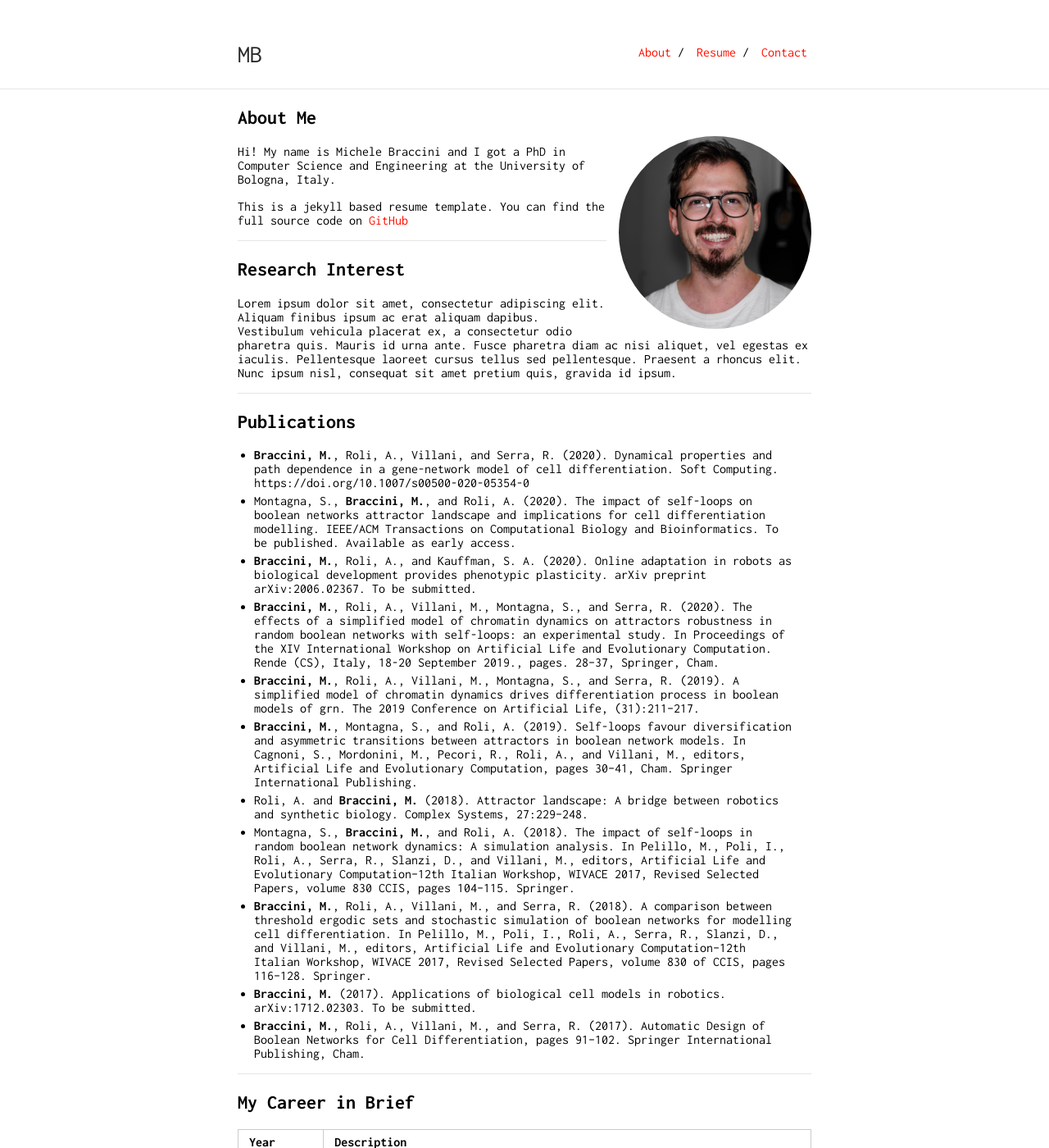
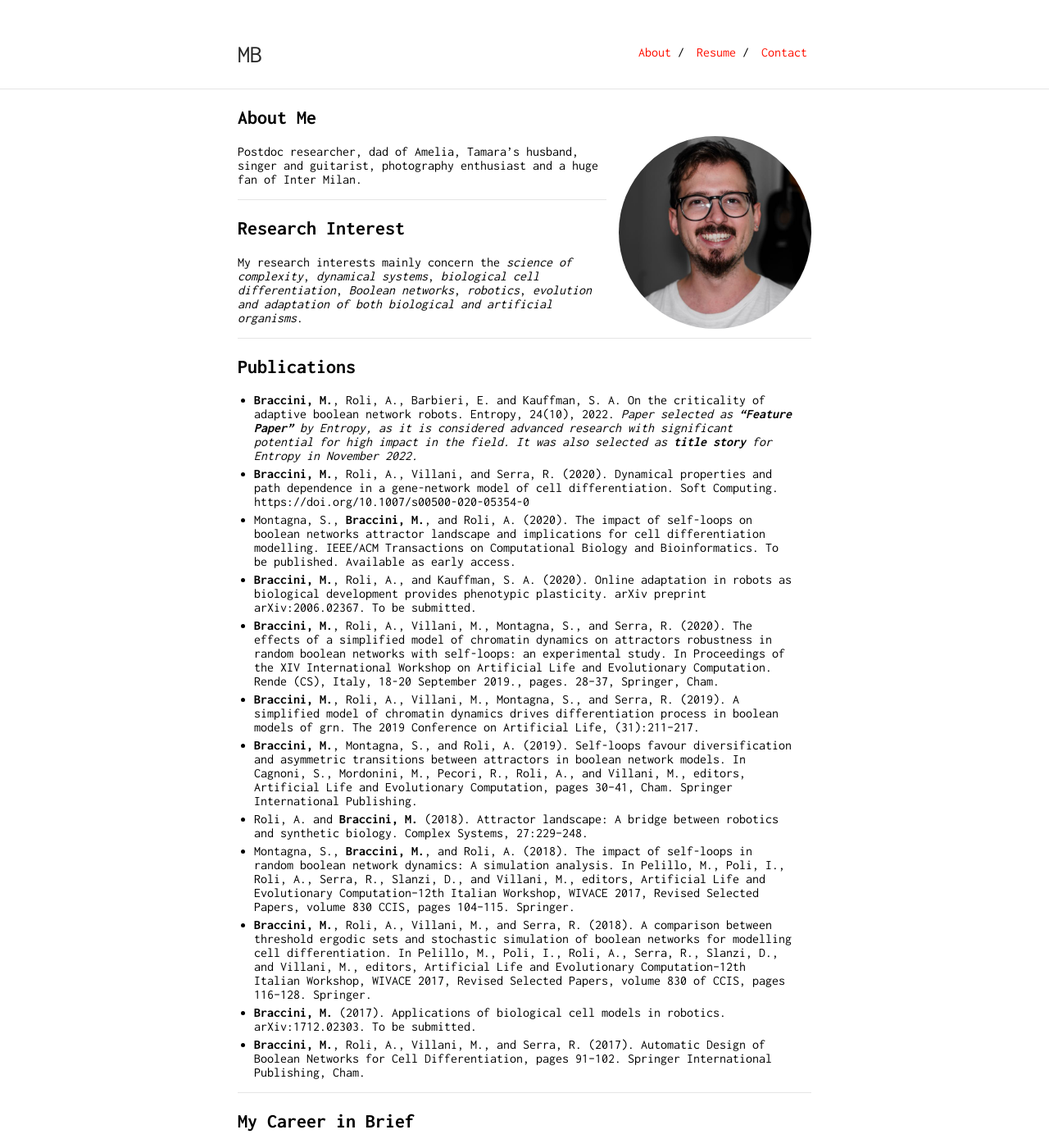
Before and after one commit to mbraccini/michele.braccini, a Jekyll site: the page built from index.md, in a window 1280 px wide and 1400 px high. Shown: the whole window at 82% size. Built offline with Jekyll 4.4.1, drawn with Linux system fonts in a browser that asks for light colours; our own code applies the rules of GitHub Pages for plain Markdown files; some of the changed text lies outside the part shown.

Commit message:
prima pagina e cv aggiornate

```diff
--- a/index.md
+++ b/index.md
@@ -6,20 +6,19 @@ layout: default
 
 <img class="profile-picture" src="io.jpeg">
 
-Hi! My name is Michele Braccini and I got a PhD in Computer Science and Engineering at the University of Bologna, Italy.
-
-This is a jekyll based resume template. You can find the full source code on [GitHub](https://github.com/bk2dcradle/researcher)
+Postdoc researcher, dad of Amelia, Tamara's husband, singer and guitarist, photography enthusiast and a huge fan of Inter Milan.
 
 ---
 
 ## Research Interest
 
-Lorem ipsum dolor sit amet, consectetur adipiscing elit. Aliquam finibus ipsum ac erat aliquam dapibus. Vestibulum vehicula placerat ex, a consectetur odio pharetra quis. Mauris id urna ante. Fusce pharetra diam ac nisi aliquet, vel egestas ex iaculis. Pellentesque laoreet cursus tellus sed pellentesque. Praesent a rhoncus elit. Nunc ipsum nisl, consequat sit amet pretium quis, gravida id ipsum.
+My research interests mainly concern the *science of complexity*, *dynamical systems*, *biological cell differentiation*, *Boolean networks*, *robotics*, *evolution and adaptation of both biological and artificial organisms*.
 
 ---
 
 ## Publications
 
+- **Braccini, M.**, Roli, A., Barbieri, E. and Kauffman, S. A. On the criticality of adaptive boolean network robots. Entropy, 24(10), 2022. *Paper selected as **“Feature Paper”** by Entropy, as it is considered advanced research with significant potential for high impact in the field. It was also selected as **title story** for Entropy in November 2022.*
 - **Braccini, M.**, Roli, A., Villani, and Serra, R. (2020). Dynamical properties and path dependence in a gene-network model of cell differentiation. Soft Computing. https://doi.org/10.1007/s00500-020-05354-0
 - Montagna, S., **Braccini, M.**, and Roli, A. (2020). The impact of self-loops on boolean networks attractor landscape and implications for cell differentiation modelling. IEEE/ACM Transactions on Computational Biology and Bioinformatics. To be published. Available as early access.
 - **Braccini, M.**, Roli, A., and Kauffman, S. A. (2020). Online adaptation in robots as biological development provides phenotypic plasticity. arXiv preprint arXiv:2006.02367. To be submitted.
@@ -39,6 +38,7 @@ Lorem ipsum dolor sit amet, consectetur adipiscing elit. Aliquam finibus ipsum a
 
 Year  |  Description
 ------|-----
+[2022- ] | Research fellow @ Department of Computer Science and Engineering, University of Bologna
 [2021-2022] | Research fellow @ European Centre for Living Technology ECLT, Università Ca’ Foscari, Venezia
 [2020-2021] | Research fellow @ Department of Computer Science and Engineering, University of Bologna
 2018 | Visiting Researcher @ Institute for Systems Biology (ISB), Seattle (WA), USA
@@ -48,15 +48,4 @@ Year  |  Description
 [2010-2013] | Bachelor of Science in Information Engineering (L-8)
 2010 | High School Diploma
 
-Here is a horizontal rule
-
 ---
-
-Here is a blockquote
-
-> To a great mind, nothing is little
-
-## References
-
-* Foo Bar: Head of Department, Placeholder Names, Lorem
-* John Doe: Associate Professor, Department of Computer Science, Ipsum
```
Also changed, not shown: 1 other file.
